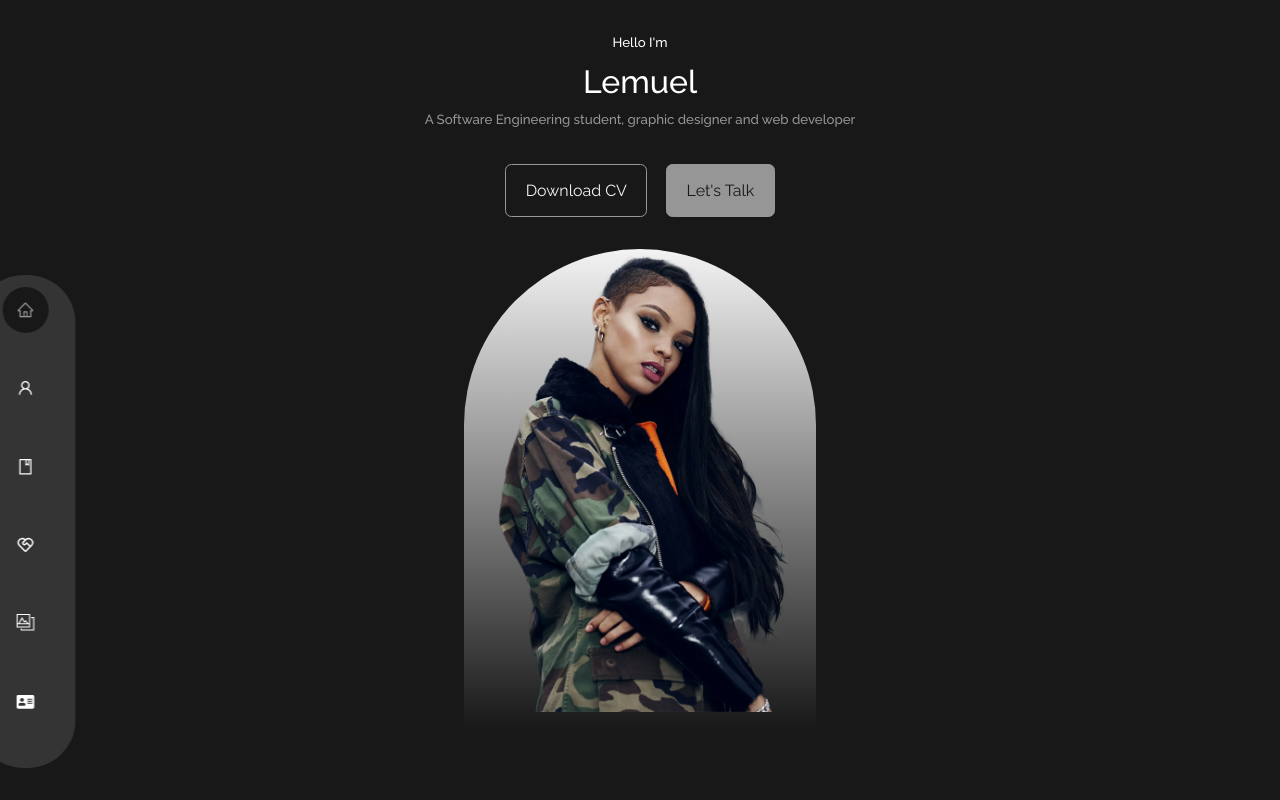
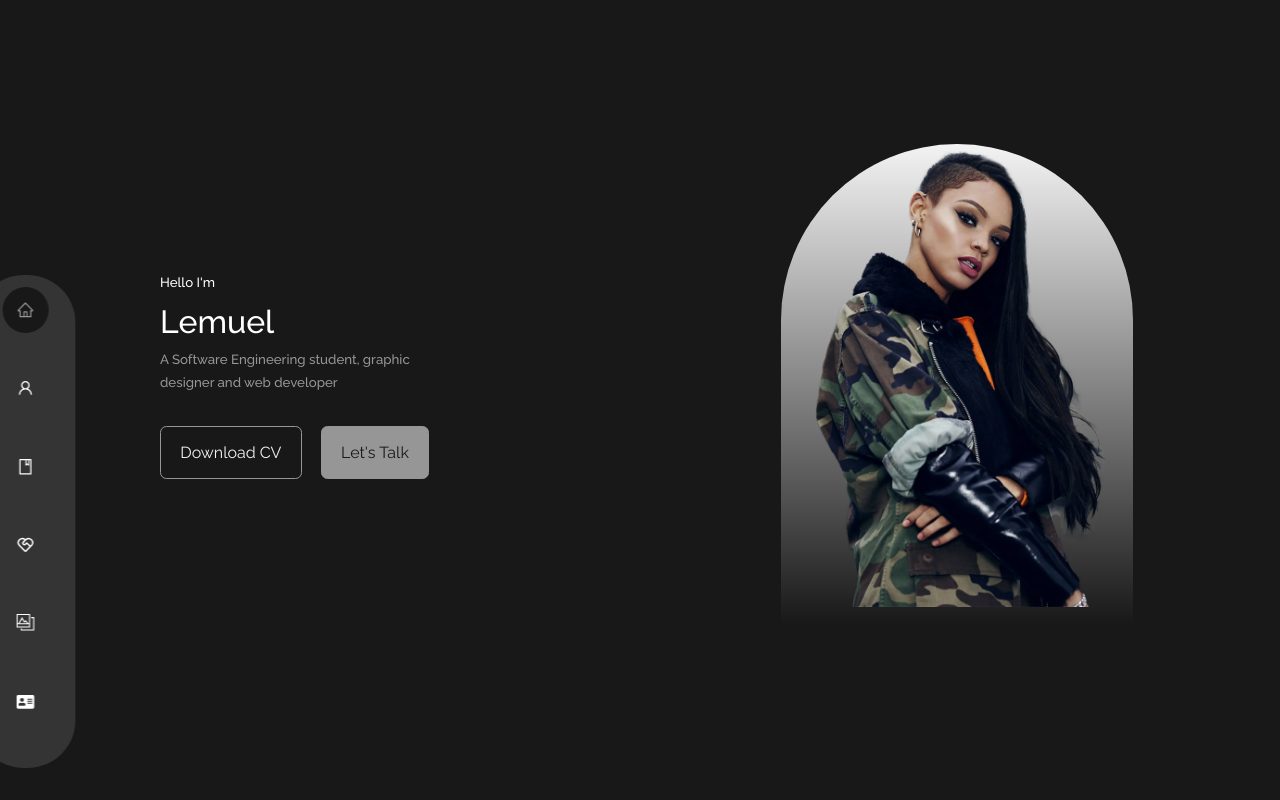
Before and after one commit to Izora9099/portfolio, a React (Create React App) app: page / in a window 1280 px wide. Shown: the top 800 px of the page. Built offline with nearby package versions, Linux system fonts and the light colour scheme; no server answers.

Commit message:
changes to navbar, text animation on home page, implemenation of routing and other minor adjustments

```diff
--- a/src/components/header/Header.jsx
+++ b/src/components/header/Header.jsx
@@ -10,10 +10,14 @@ export const Header = () => {
 return (
 <header>
 <div className='container header__container'>
+<div className='intro'>
+
+
 <h5>Hello I'm</h5>
 <h1>Lemuel</h1>
 <h5 className='text-light'>A Software Engineering student, graphic designer and web developer </h5>
 <CTA/>
+    </div>
 
 {/**<HeaderSocial/> */}
 <div className='my_image'>
--- a/src/components/header/header.css
+++ b/src/components/header/header.css
@@ -1,16 +1,25 @@
 header{
-  height: 110vh;
+  height: 85vh;
   padding-top: 2rem;
   overflow: hidden;
+  padding: 8rem, 2rem;
+
+
 }
 
 .header__container{
-  height: 100%;
-  text-align: center;
-  position: relative;
+  display: grid;
+  grid-template-columns: 1fr 5fr;
+  gap: 2rem;
+  padding-top: 5rem;
 
 }
+.intro{
 
+  padding-top: 10rem;
+  justify-content: center;
+
+}
 .cta{
   margin-top: 2rem;
   display: flex;
@@ -37,11 +46,11 @@ padding-bottom: 0;
   background: linear-gradient(var(--color-primary), transparent);
   width: 22rem;
   height: 30rem;
-  position: absolute;
-  left: calc(
-    50% - 11rem
+    left: calc(
+    0% - 11rem
   );
   margin-top: 2rem;
+  margin-left: 20rem;
   border-radius: 12rem 12rem 0 0;
   overflow: hidden;
   padding: 0rem 1.5rem 1.5rem 1.5rem;
```
